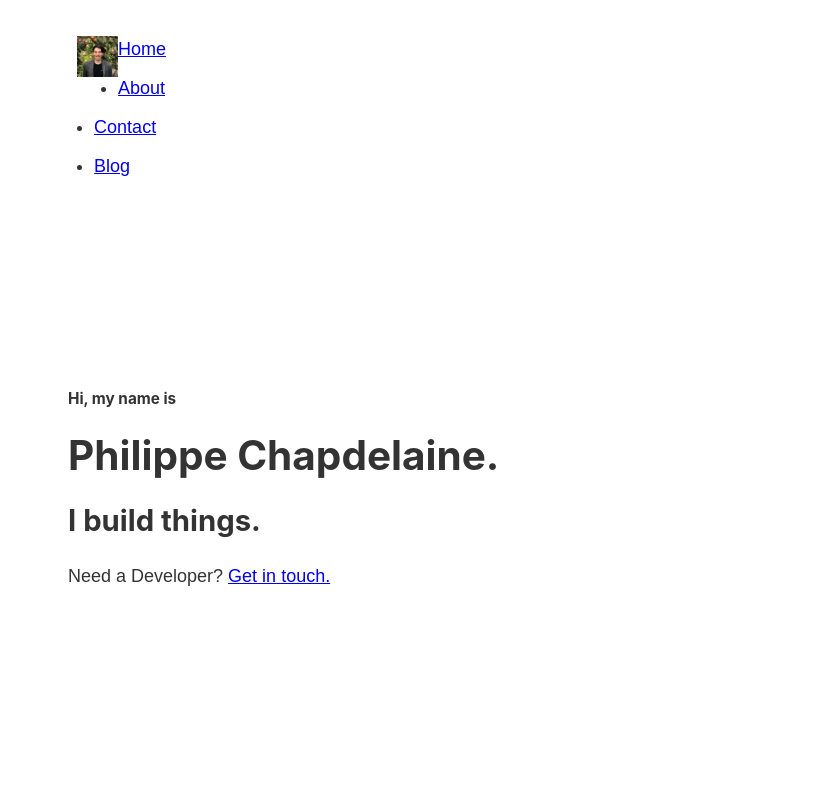
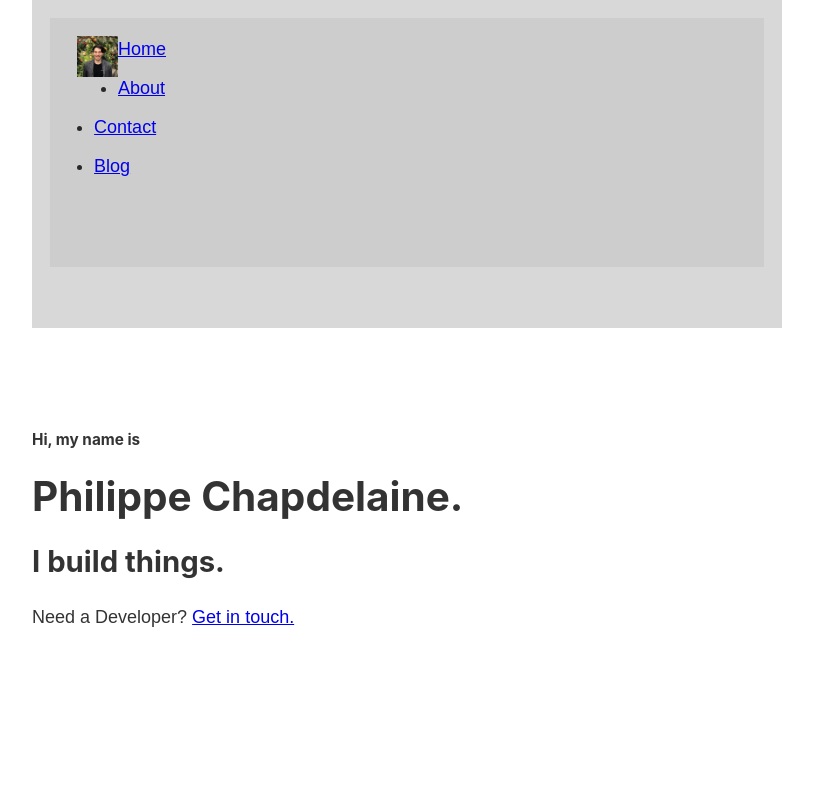
Before and after one commit to philchapdelaine/PCWebsite, a Gatsby site: page / in a window 1280 px wide. Shown: the top 800 px of the page, without its empty margins (233-1046 px from the left). Built offline with nearby package versions, Linux system fonts and the light colour scheme; Gatsby itself is replaced by a stand-in of ours; some packages are replaced by stand-ins of ours.

Commit message:
header formatted

```diff
--- a/src/components/header.module.scss
+++ b/src/components/header.module.scss
@@ -4,11 +4,18 @@ $minWidth: 821px;
 $maxHeight: 600px;
 
 .header {
-  padding: 1rem 1rem 3.5rem; //top l/r bottom
+  padding: 1rem 1rem 3.4rem; //top l/r bottom
   margin: 0;
   width: 100%;
   z-index: 1;
-  background-color: rgba(255, 255, 255, .7);
+  background-color: rgba(200, 200, 200, .7);
+  left:0px;
+   right:0px;
+}
+
+.container-fluid {
+  width: 100%;
+  padding: 0rem;
 }
 
 // .title {
@@ -35,6 +42,7 @@ $maxHeight: 600px;
     align-self: center;
     margin: 0;
     padding-right: 0.5rem;
+    padding-top: 0.3rem;
     align-items: center;
 }
 
--- a/src/components/layout.module.scss
+++ b/src/components/layout.module.scss
@@ -3,7 +3,7 @@
     margin-left: auto;
     max-width: 750px;
     width: 100%;
-    padding: 1rem;
+    padding: 0rem;
 
     display: flex; //enable flexbox
     flex-direction: column; //want content and header above footer, not l or r
--- a/src/components/siteLayout.js
+++ b/src/components/siteLayout.js
@@ -3,6 +3,7 @@ import Footer from "../components/footer"
 import Header from "../components/header"
 import "../styles/index.scss"
 import * as layoutStyles from  "./layout.module.scss"
+import * as headerStyles from './header.module.scss'
 
 import { StickyContainer, Sticky } from 'react-sticky';
 
@@ -10,7 +11,7 @@ const SiteLayout = (props) => {
   return (
     <div className={layoutStyles.container}>
     <StickyContainer>
-      <Sticky>{({ style }) => <header id="header" style={style}><Header /></header>}</Sticky>
+      <Sticky>{({ style }) => <header className={headerStyles.header} style={style}><Header /></header>}</Sticky>
         <div className={layoutStyles.content}>
           {props.children}
         </div>
```
